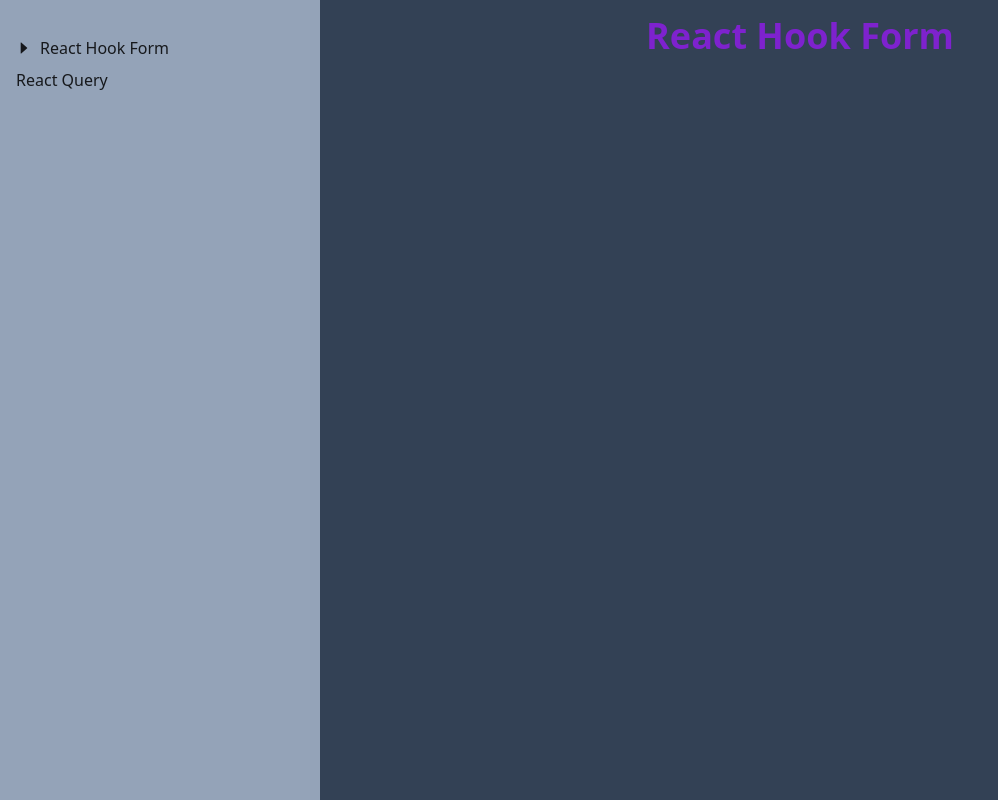
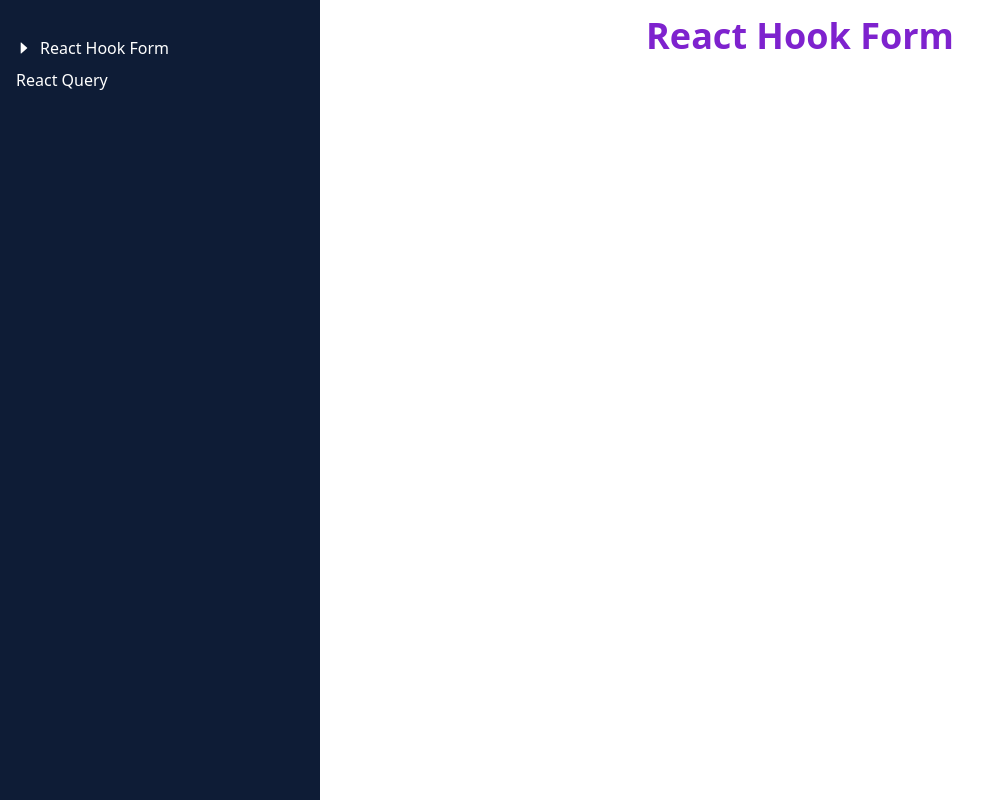
Before and after one commit to lathieuhuan/react-archive, a React (Vite) app: page /react-hook-form in a window 1280 px wide. Shown: the whole page, without its empty margins (0-998 px from the left). Built offline with nearby package versions, Linux system fonts and the light colour scheme.

Commit message:
style sidebar

```diff
--- a/src/AppRouter/index.tsx
+++ b/src/AppRouter/index.tsx
@@ -5,7 +5,6 @@
 
 function routeCluster(cluster: ICluster) {
   return cluster.map((branch) => {
-    console.log(branch.component);
     return (
       <Route
         key={branch.info.id}
--- a/src/Home/BodhiTree/Cluster.tsx
+++ b/src/Home/BodhiTree/Cluster.tsx
@@ -1,12 +1,12 @@
+import classNames from "classnames";
 import { CaretRightOutlined } from "@ant-design/icons";
-import classNames from "classnames";
 import { NavLink } from "react-router-dom";
 import { IBranch, IBranchInfo, ICluster } from "../../AppRouter/types";
 import { IBranchStatus, IClusterStatus, SetStatusAction } from "./types";
 import { countOpen, findAndToggle } from "./utils";
 
 interface ClusterProps {
-  parentPath: string,
+  parentPath: string;
   openStatus: IClusterStatus;
   cluster: ICluster;
   setOpenStatus: SetStatusAction;
@@ -29,10 +29,11 @@
   );
 }
 
-const CTRL_STYLES = "px-2 py-1 hover:bg-cyan-300 select-none";
+const CTRL_STYLES =
+  "px-2 py-1 hover:bg-myblue text-white hover:text-white rounded-sm select-none";
 
 interface BranchProps extends IBranch {
-  parentPath: string,
+  parentPath: string;
   openStatus: IBranchStatus;
   setOpenStatus: SetStatusAction;
 }
@@ -46,7 +47,7 @@
   const nestedPath = `${props.parentPath}/${info.path}`;
 
   return (
-    <div className="flex flex-col">
+    <div className={classNames("flex flex-col")}>
       {cluster ? (
         <ClusterCtrl
           info={info}
@@ -54,7 +55,12 @@
           setOpenStatus={setOpenStatus}
         />
       ) : (
-        <NavLink className={CTRL_STYLES} to={nestedPath}>
+        <NavLink
+          className={({ isActive }) =>
+            classNames(CTRL_STYLES, { "!text-yellow-300": isActive })
+          }
+          to={nestedPath}
+        >
           {info.name}
         </NavLink>
       )}
--- a/src/Home/BodhiTree/index.tsx
+++ b/src/Home/BodhiTree/index.tsx
@@ -24,12 +24,14 @@
   const [openStatus, setOpenStatus] = useState(getOpenStatus(topCluster));
 
   return (
+    <div className="w-full h-full px-2 py-8 bg-myblue-darkest">
       <Cluster
         parentPath=""
         openStatus={openStatus}
         setOpenStatus={setOpenStatus}
         cluster={topCluster}
       />
+    </div>
   );
 });
 
--- a/src/Home/index.tsx
+++ b/src/Home/index.tsx
@@ -4,10 +4,10 @@
 export default function Home() {
   return (
     <div className="min-h-screen flex">
-      <div className="w-80 px-2 py-8 bg-slate-400">
+      <div className="w-80">
         <BodhiTree />
       </div>
-      <div className="grow bg-slate-700">
+      <div className="grow">
         <Outlet />
       </div>
     </div>
--- a/tailwind.config.js
+++ b/tailwind.config.js
@@ -1,7 +1,23 @@
 module.exports = {
   content: ["./src/**/*.{js,jsx,ts,tsx}"],
   theme: {
-    extend: {},
+    extend: {
+      colors: {
+        myred: {
+          dark: "#A30000"
+        },
+        myorange: {
+          DEFAULT: "#F36B1C"
+        },
+        myblue: {
+          darkest: "#0E1C36",
+          dark: "#18366A",
+          DEFAULT: "#1F4587",
+          light: "#98D2EB",
+          lightest: "#BCDDF5"
+        }
+      }
+    },
   },
   plugins: [],
 }
```
Also changed, not shown: src/Home/BodhiTree/styles.module.scss (added). Lines whose indentation alone changed are shown as unchanged.
